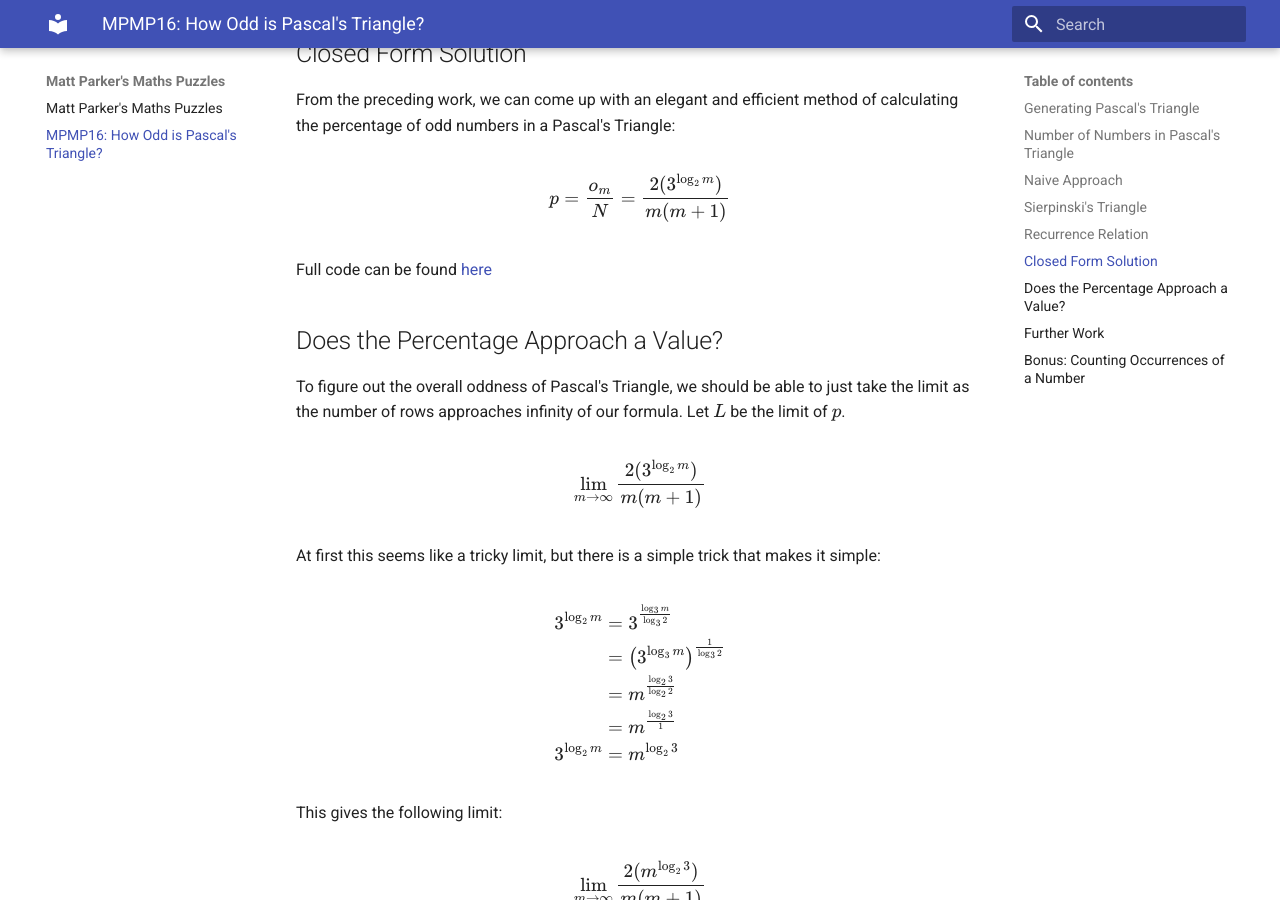
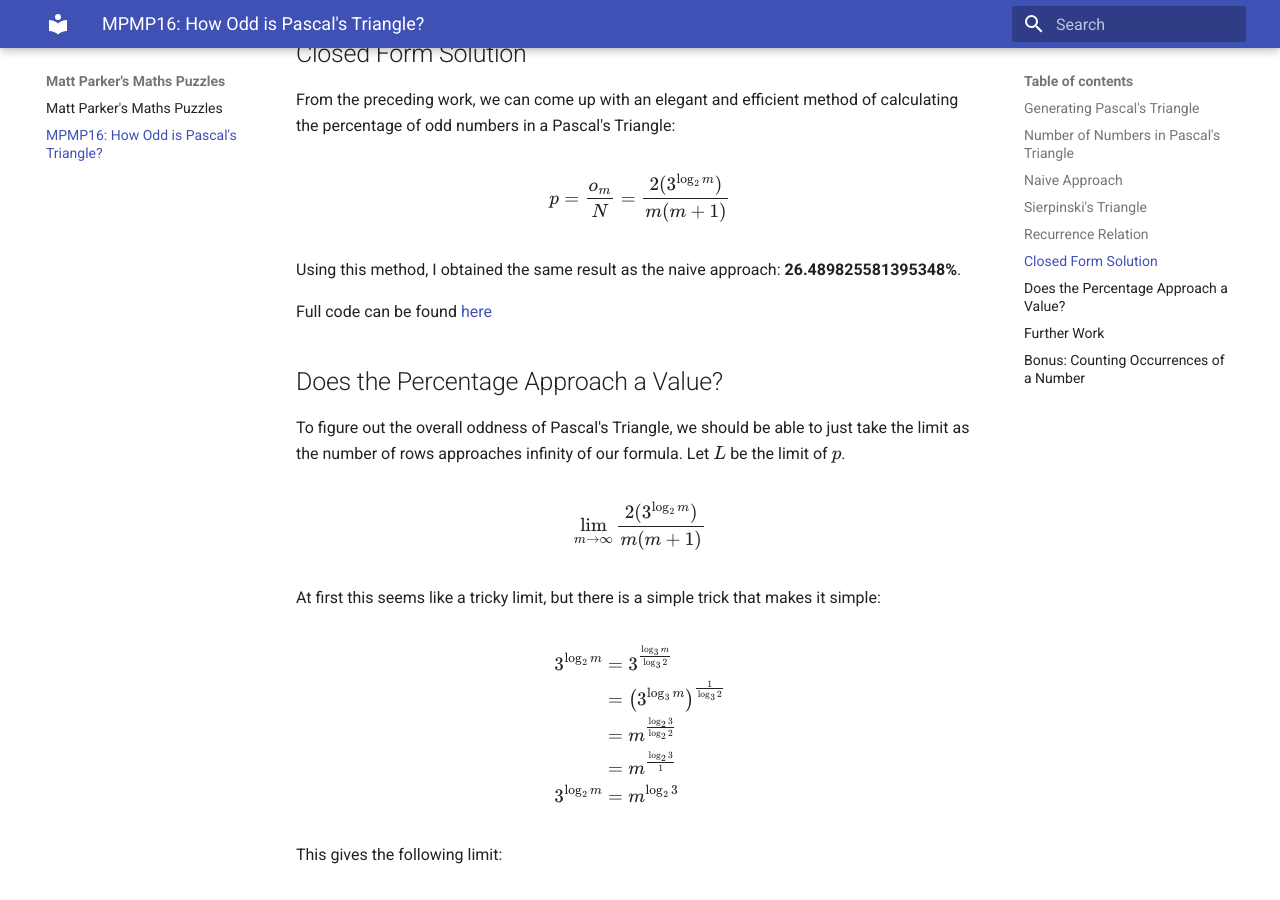
Before and after one commit to trslater/mpmp, an MkDocs documentation site: the page built from docs/16.md, in a window 1280 px wide and 900 px high, scrolled down 4888 px. Built offline with MkDocs 1.6.1 and Material for MkDocs 9.7.7, drawn with Linux system fonts in a browser that asks for light colours.

Commit message:
Include answer in closed form solution

```diff
--- a/docs/16.md
+++ b/docs/16.md
@@ -197,6 +197,8 @@ From the preceding work, we can come up with an elegant and efficient method of
 
 $$p = \frac{o_m}{N} = \frac{2(3^{\log_2{m}})}{m(m + 1)}$$
 
+Using this method, I obtained the same result as the naive approach: **26.489825581395348%**.
+
 Full code can be found [here](https://github.com/trslater/mpmp/blob/master/odd_pascal/closed_form.py)
 
 ## Does the Percentage Approach a Value?
```
